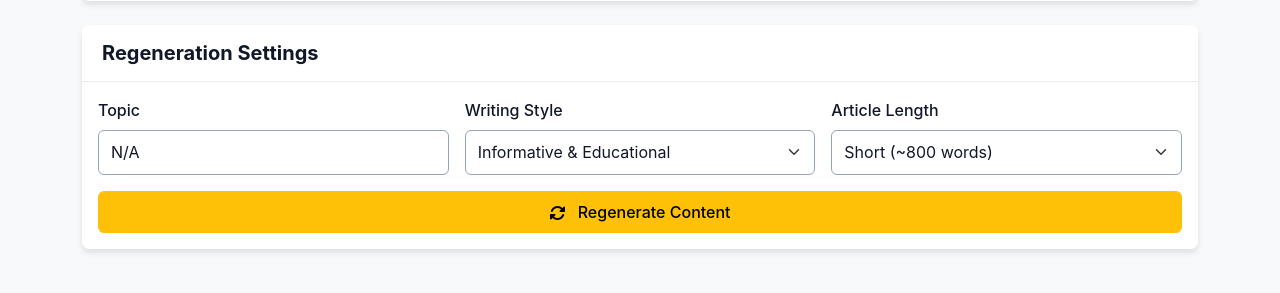
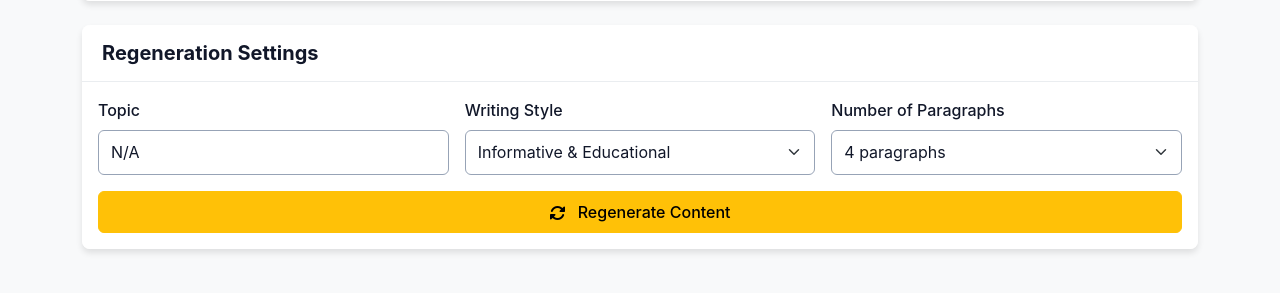
Before and after one commit to walerys1003/AUTO-BLOG-AGENT, a Python web app: template templates/content/editor.html in a window 1280 px wide; the page is wider, and only the part inside the window is pictured. Shown: the part 1190-1483 px from the top of that part. Run offline with Jinja, Linux system fonts and the light colour scheme; the template is opened without the code that fills it, so the values that code supplies are empty; some libraries are stand-ins or nearby versions.

Commit message:
Change the way article length is defined when creating content
Replaced article length selection with paragraph count selection in editor.html and updated regeneration form.

Replit-Commit-Author: Agent
Replit-Commit-Session-Id: f932fba3-eb06-492c-bdeb-fdf101ecf20a
Replit-Commit-Screenshot-Url: https://storage.googleapis.com/screenshot-production-us-central1/fe21f6ff-82c1-4e4d-926c-a837f59c7d8e/b149d3ca-f9e1-48fe-bac6-6b8ac10c1145.jpg

```diff
--- a/templates/content/editor.html
+++ b/templates/content/editor.html
@@ -123,11 +123,12 @@
                             </select>
                         </div>
                         <div class="col-md-4">
-                            <label for="length" class="form-label">Article Length</label>
-                            <select class="form-select" id="length" name="length">
-                                <option value="short" {% if length == 'short' %}selected{% endif %}>Short (~800 words)</option>
-                                <option value="medium" {% if length == 'medium' %}selected{% endif %}>Medium (~1200 words)</option>
-                                <option value="long" {% if length == 'long' %}selected{% endif %}>Long (~1600 words)</option>
+                            <label for="paragraph_count" class="form-label">Number of Paragraphs</label>
+                            <select class="form-select" id="paragraph_count" name="paragraph_count">
+                                <option value="3" {% if paragraph_count == 3 %}selected{% endif %}>3 paragraphs</option>
+                                <option value="4" {% if paragraph_count == 4 or not paragraph_count %}selected{% endif %}>4 paragraphs</option>
+                                <option value="5" {% if paragraph_count == 5 %}selected{% endif %}>5 paragraphs</option>
+                                <option value="6" {% if paragraph_count == 6 %}selected{% endif %}>6 paragraphs</option>
                             </select>
                         </div>
                     </div>
@@ -148,7 +149,7 @@
         <form id="regenerateForm" action="{{ url_for('content_creator.regenerate_content', content_id=content_log.id) }}" method="post" style="display: none;">
             <input type="hidden" name="topic_id" id="regenerateTopicId" value="{{ topic.id if topic else '' }}">
             <input type="hidden" name="style" id="regenerateStyle" value="{{ style }}">
-            <input type="hidden" name="length" id="regenerateLength" value="{{ length }}">
+            <input type="hidden" name="paragraph_count" id="regenerateParagraphCount" value="{{ paragraph_count }}">
         </form>
     </div>
 </div>
@@ -254,13 +255,25 @@ function confirmRegenerate() {
     if (confirm('Are you sure you want to regenerate the content? This will replace your current work.')) {
         // Get current values
         const style = document.getElementById('style').value;
-        const length = document.getElementById('length').value;
+        const paragraphCount = document.getElementById('paragraph_count').value;
         const topicId = document.getElementById('topic_id').value;
 
         // Set values in regenerate form
         document.getElementById('regenerateStyle').value = style;
-        document.getElementById('regenerateLength').value = length;
         document.getElementById('regenerateTopicId').value = topicId;
+
+        // Update the hidden form to use paragraph_count instead of length
+        if (document.getElementById('regenerateParagraphCount')) {
+            document.getElementById('regenerateParagraphCount').value = paragraphCount;
+        } else {
+            // If the field doesn't exist yet, we need to create it
+            const input = document.createElement('input');
+            input.type = 'hidden';
+            input.id = 'regenerateParagraphCount';
+            input.name = 'paragraph_count';
+            input.value = paragraphCount;
+            document.getElementById('regenerateForm').appendChild(input);
+        }
 
         // Submit the regenerate form
         document.getElementById('regenerateForm').submit();
```
